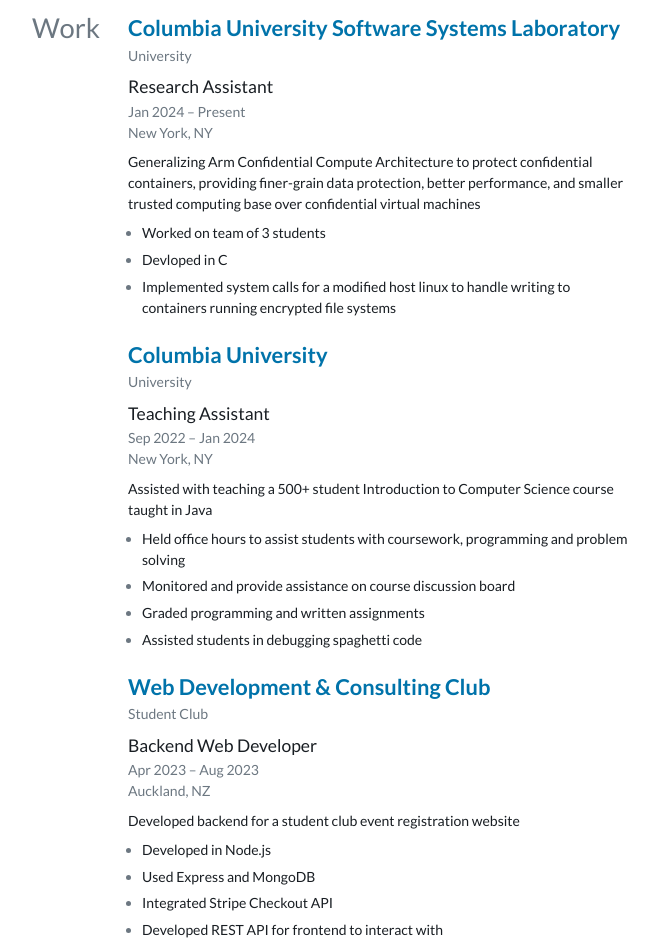
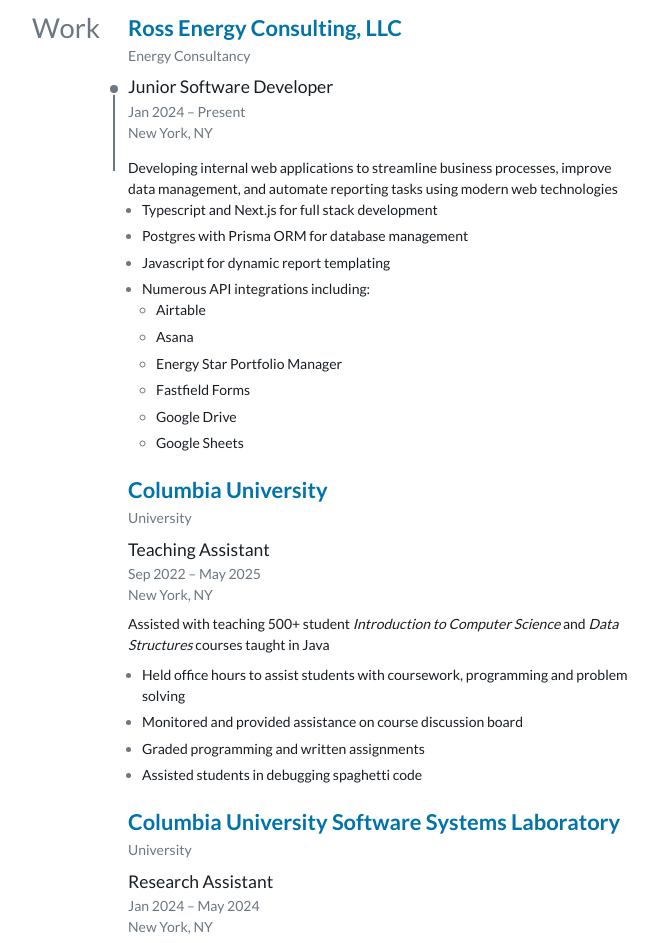
Before and after one commit to NoamBechhofer/NoamBechhofer.github.io, a plain HTML site: page index.html in a window 1280 px wide. Shown: the part 500-1443 px from the top of the page, without its empty margins (358-1016 px from the left). Drawn offline with Linux system fonts and the light colour scheme.

Commit message:
feat: update work experience

```diff
--- a/index.html
+++ b/index.html
@@ -414,6 +414,98 @@
         <article>
           <header>
             <h4>
+              <a href="https://www.rossenergyllc.com/"
+                >Ross Energy Consulting, LLC</a
+              >
+            </h4>
+            <div class="meta">
+              <div>Energy Consultancy</div>
+            </div>
+          </header>
+          <div class="timeline">
+            <div>
+              <div>
+                <h5>Junior Software Developer</h5>
+                <div class="meta">
+                  <div>
+                    <time datetime="2024-01-01">Jan 2024</time> – Present
+                  </div>
+                  <div>New York, NY</div>
+                </div>
+              </div>
+            </div>
+            <p>
+              Developing internal web applications to streamline business
+              processes, improve data management, and automate reporting tasks
+              using modern web technologies
+            </p>
+
+            <ul>
+              <li><p>Typescript and Next.js for full stack development</p></li>
+              <li><p>Postgres with Prisma ORM for database management</p></li>
+              <li><p>Javascript for dynamic report templating</p></li>
+              <li>
+                <p>Numerous API integrations including:</p>
+                <ul>
+                  <li><p>Airtable</p></li>
+                  <li><p>Asana</p></li>
+                  <li><p>Energy Star Portfolio Manager</p></li>
+                  <li><p>Fastfield Forms</p></li>
+                  <li><p>Google Drive</p></li>
+                  <li><p>Google Sheets</p></li>
+                </ul>
+              </li>
+            </ul>
+          </div>
+        </article>
+
+        <article>
+          <header>
+            <h4><a href="https://www.columbia.edu/">Columbia University</a></h4>
+            <div class="meta">
+              <div>University</div>
+            </div>
+          </header>
+          <div class="timeline">
+            <div>
+              <div>
+                <h5>Teaching Assistant</h5>
+                <div class="meta">
+                  <div>
+                    <time datetime="2022-09-01">Sep 2022</time> –
+                    <time datetime="2024-01-01">May 2025</time>
+                  </div>
+                  <div>New York, NY</div>
+                </div>
+              </div>
+              <p>
+                Assisted with teaching 500+ student
+                <em>Introduction to Computer Science</em> and
+                <em>Data Structures</em> courses taught in Java
+              </p>
+
+              <ul>
+                <li>
+                  <p>
+                    Held office hours to assist students with coursework,
+                    programming and problem solving
+                  </p>
+                </li>
+                <li>
+                  <p>
+                    Monitored and provided assistance on course discussion board
+                  </p>
+                </li>
+                <li><p>Graded programming and written assignments</p></li>
+                <li><p>Assisted students in debugging spaghetti code</p></li>
+              </ul>
+            </div>
+          </div>
+        </article>
+
+        <article>
+          <header>
+            <h4>
               <a href="https://systems.cs.columbia.edu/"
                 >Columbia University Software Systems Laboratory</a
               >
@@ -428,7 +520,8 @@
                 <h5>Research Assistant</h5>
                 <div class="meta">
                   <div>
-                    <time datetime="2024-01-01">Jan 2024</time> – Present
+                    <time datetime="2024-01-01">Jan 2024</time> –
+                    <time datetime="2024-05-01">May 2024</time>
                   </div>
                   <div>New York, NY</div>
                 </div>
@@ -449,49 +542,6 @@
                     writing to containers running encrypted file systems
                   </p>
                 </li>
-              </ul>
-            </div>
-          </div>
-        </article>
-
-        <article>
-          <header>
-            <h4><a href="https://www.columbia.edu/">Columbia University</a></h4>
-            <div class="meta">
-              <div>University</div>
-            </div>
-          </header>
-          <div class="timeline">
-            <div>
-              <div>
-                <h5>Teaching Assistant</h5>
-                <div class="meta">
-                  <div>
-                    <time datetime="2022-09-01">Sep 2022</time> –
-                    <time datetime="2024-01-01">Jan 2024</time>
-                  </div>
-                  <div>New York, NY</div>
-                </div>
-              </div>
-              <p>
-                Assisted with teaching a 500+ student Introduction to Computer
-                Science course taught in Java
-              </p>
-
-              <ul>
-                <li>
-                  <p>
-                    Held office hours to assist students with coursework,
-                    programming and problem solving
-                  </p>
-                </li>
-                <li>
-                  <p>
-                    Monitored and provide assistance on course discussion board
-                  </p>
-                </li>
-                <li><p>Graded programming and written assignments</p></li>
-                <li><p>Assisted students in debugging spaghetti code</p></li>
               </ul>
             </div>
           </div>
```
